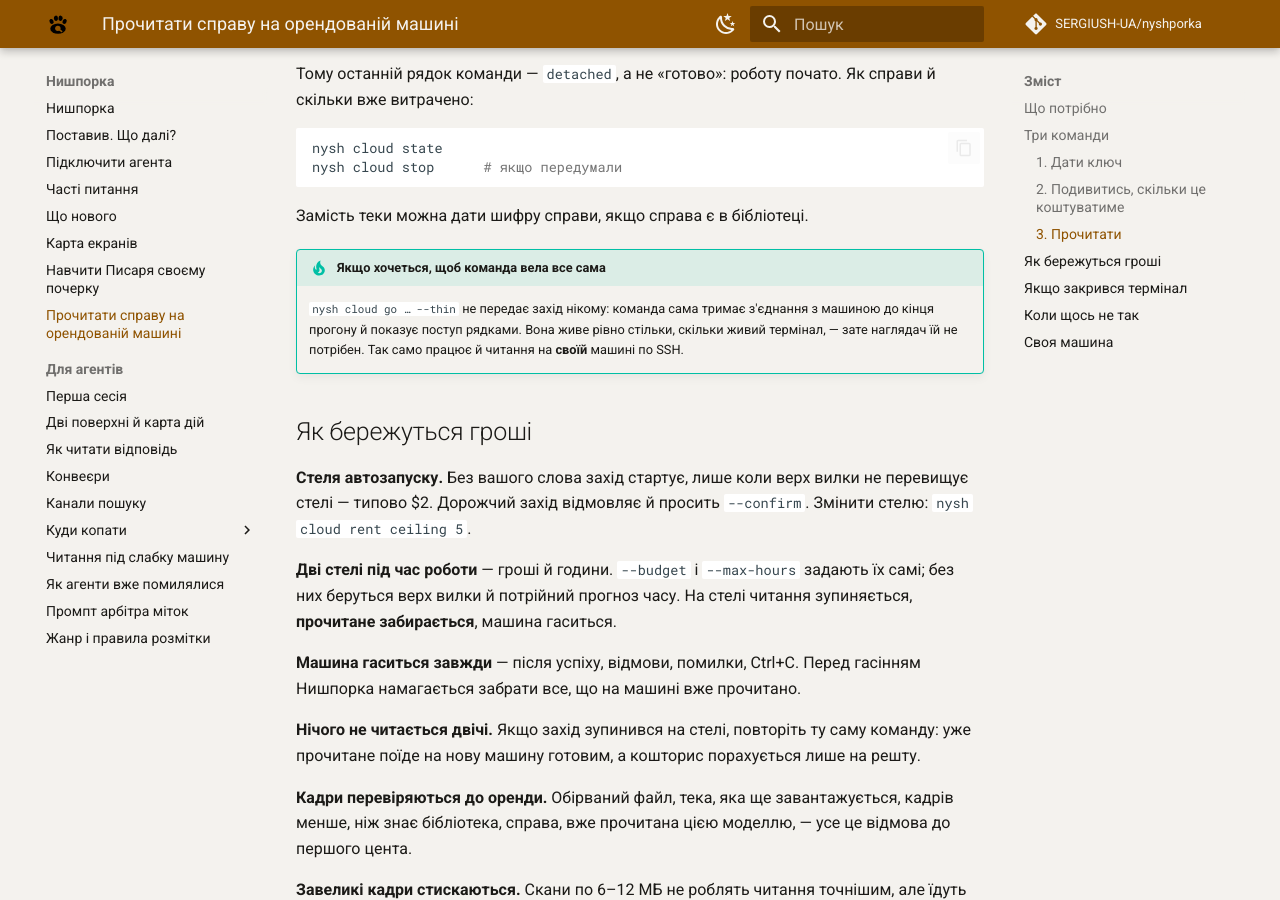
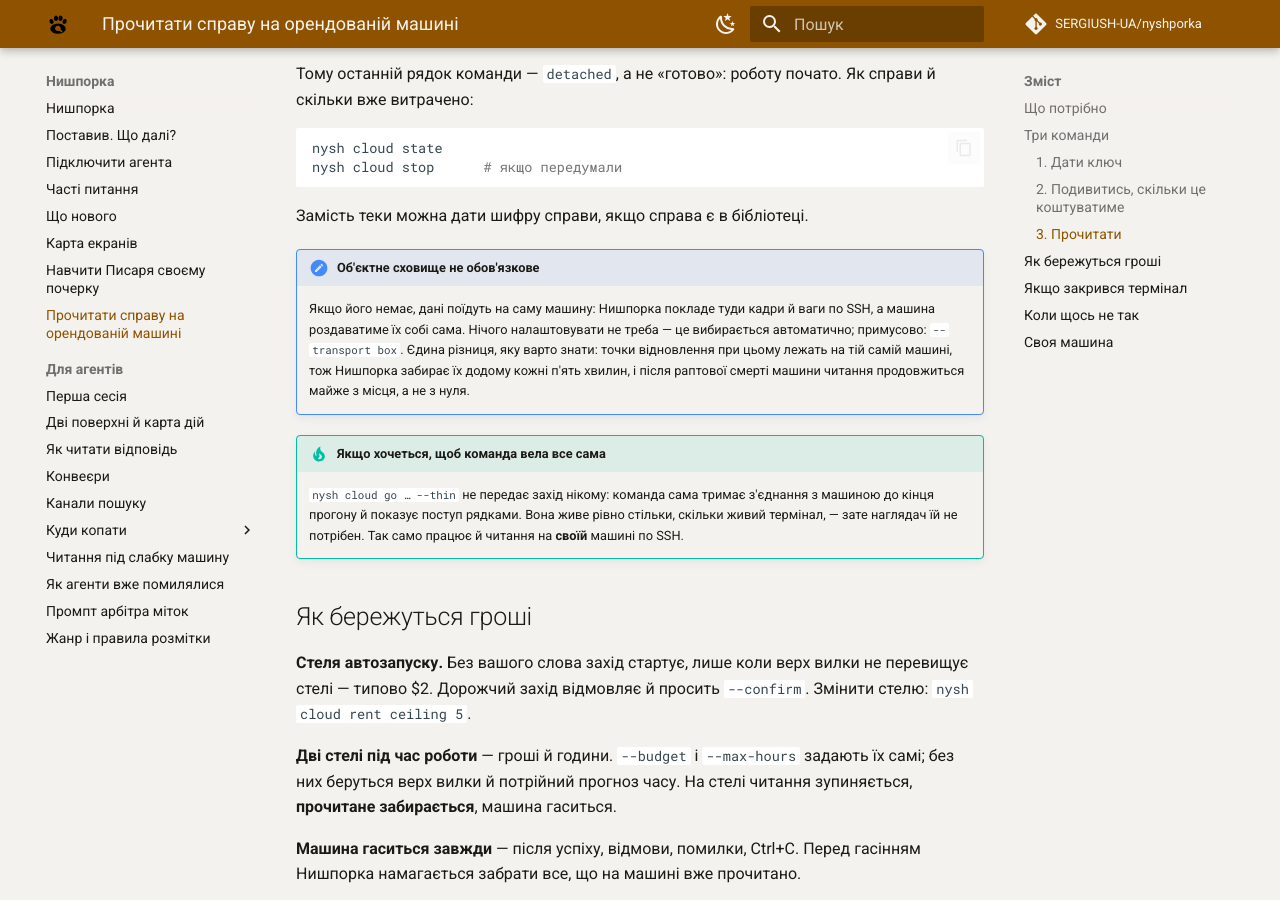
Before and after one commit to SERGIUSH-UA/nyshporka, an MkDocs documentation site: the page built from docs/cloud.md, in a window 1280 px wide and 900 px high, scrolled down 1777 px. Built offline with MkDocs 1.6.1 and Material for MkDocs 9.7.7, drawn with Linux system fonts in a browser that asks for light colours; comment, search, counter and statistics services are not loaded.

Commit message:
Довідка: сховище не обов’язкове для хмарного заходу
Co-Authored-By: Claude Opus 5 (1M context) <noreply@anthropic.com>
Claude-Session: https://claude.ai/code/session_01Hfw8GP7A8YEoYUPnonKJCK

```diff
--- a/docs/cloud.md
+++ b/docs/cloud.md
@@ -87,6 +87,14 @@ nysh cloud stop      # якщо передумали
 
 Замість теки можна дати шифру справи, якщо справа є в бібліотеці.
 
+!!! note "Об'єктне сховище не обов'язкове"
+    Якщо його немає, дані поїдуть на саму машину: Нишпорка покладе туди кадри
+    й ваги по SSH, а машина роздаватиме їх собі сама. Нічого налаштовувати не
+    треба — це вибирається автоматично; примусово: `--transport box`.
+    Єдина різниця, яку варто знати: точки відновлення при цьому лежать на тій
+    самій машині, тож Нишпорка забирає їх додому кожні п'ять хвилин, і після
+    раптової смерті машини читання продовжиться майже з місця, а не з нуля.
+
 !!! tip "Якщо хочеться, щоб команда вела все сама"
     `nysh cloud go … --thin` не передає захід нікому: команда сама тримає
     з'єднання з машиною до кінця прогону й показує поступ рядками. Вона живе
```
